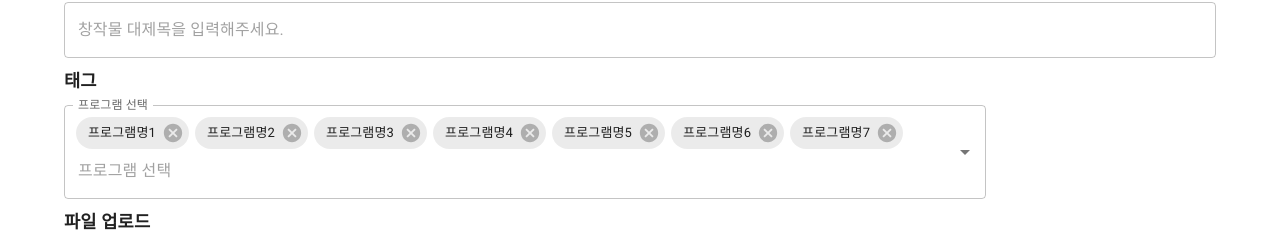
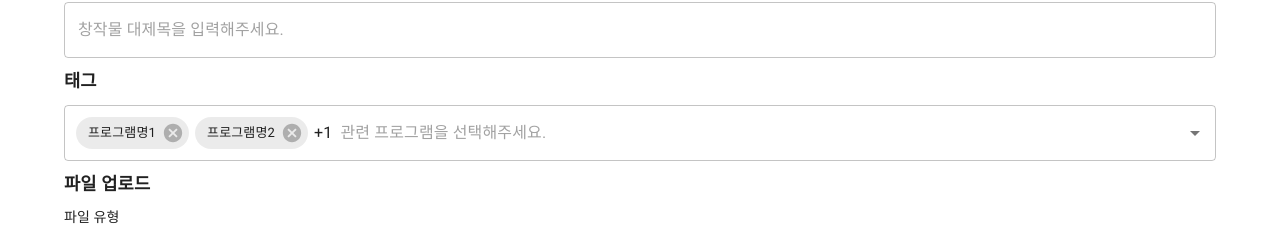
Before and after one commit to No-Devides-Found/digiteo-frontend, a React (Create React App) app: page /editpractice in a window 1280 px wide. Shown: the part 182-420 px from the top of the page. Built offline with nearby package versions, Linux system fonts and the light colour scheme; what recoil-persist would draw is missing.

Commit message:
창작마루 작성 페이지 태그 수정

```diff
--- a/src/components/common/Tags/Tags.jsx
+++ b/src/components/common/Tags/Tags.jsx
@@ -1,49 +1,22 @@
 import * as React from 'react';
+import Autocomplete from '@mui/material/Autocomplete';
+import TextField from '@mui/material/TextField';
 
-import { TextField,Autocomplete, Box } from '@mui/material';
-
-
-
-// 유형에 맞는 프로그램 목록들 : programs
-// 검색할 태그 상태값 : searchTags, setSearchTags
-export default function Tags({programs, searchTags, setSearchTags}) {
-  // 창작마루 리스트 프로그램 태그 선택 -> 검색과 같음
-
-
-  const handleTagChange = (event, newValue) => {
-
-    setSearchTags(
-
-      )
-    console.log(searchTags)
-    // setPractice((prevPractice) => ({
-    //   ...prevPractice,
-    //   tags: newValue,
-    // }));
-  };
-
+function Tags({ programs }) {
   return (
-    <Box style={{width:"80%"}}>
     <Autocomplete
       multiple
-          //limitTags={5}
+      limitTags={2}
       id="multiple-limit-tags"
-          name="tags"
       options={programs}
-          value={programs}
-          onChange={handleTagChange}
       getOptionLabel={(option) => option}
-
-          renderInput={(programs) => (
-            <TextField
-            {...programs}
-            label="프로그램 선택" placeholder="프로그램 선택"
-
+      defaultValue={[programs[0], programs[1], programs[2]]}
+      renderInput={(params) => (
+        <TextField {...params} placeholder="관련 프로그램을 선택해주세요." />
+      )}
+      sx={{ width: '100%' }}
     />
-          )}
-
-        />
-    </Box>
-
   );
 }
+
+export default Tags;
--- a/src/pages/Practice/PostPractice.jsx
+++ b/src/pages/Practice/PostPractice.jsx
@@ -8,6 +8,7 @@ import { styled } from "@mui/material/styles";
 
 
 import {
+  Autocomplete,
   Typography,
   Input,
   TextField,
@@ -60,22 +61,24 @@ const StyledChip=styled(Chip)({
 })
 
 
-
+// 창작마루 게시글 작성 페이지
 function PostPractice () {
 
   const navigate = useNavigate();
 
   const [practice, setPractice] = useState({
+    nickname:"",
     title: '',
     createdBy: '',
     tags: [],
     type: '',
-    file: '',
+    files: [],
     story: '',
     review: '',
   });
 
-  const { title, createdBy,  tags, type, file, story, review } = practice; //비구조화 할당
+  const { nickname, title, createdBy,  tags, type, files, story, review } = practice; //비구조화 할당
+
 
   const onChange = (event) => {
     const { value, name } = event.target;
@@ -90,7 +93,8 @@ function PostPractice () {
   const savePractice = async () => {
     console.log(practice)
     //detailedpractice로 가게 수정해야 함
-    navigate(`/detailedpractice`, {
+    navigate(`/detailedpractice`,
+    {
       state: practice, //전체 'practice'객체 전달
     });
     //practice 객체를 보냄
@@ -99,12 +103,14 @@ function PostPractice () {
     //   navigate('/practicelist/:idx');
     // });
   };
+
+
   //작성 취소
   const backToList = () => {
-    navigate('/practicelist');
+    navigate(-1);
   };
 
-
+  // 전체 프로그램 목록 가져오기
   const programs = [
     '프로그램명1',
     '프로그램명2',
@@ -114,10 +120,9 @@ function PostPractice () {
     '프로그램명6',
     '프로그램명7',
   ];
-  // 수정 페이지로 이동
-  const gotoEdit = (e) => {
-    navigate(`/editpractice`);
-  }
+
+
+
 
   const handleClick = () => {
     console.info('You clicked the Chip.');
@@ -131,9 +136,9 @@ function PostPractice () {
             <StyledPaper>
               <Grid container>
                   <Grid item xs={12} style={{display:"flex", justifyContent:"flex-end"}}>
-                    <Button onClick={gotoEdit} style={{color:"#757575", fontSize:"13px"}} >
-                            수정하기 <BorderColorIcon />
-                    </Button>
+                    {/* <Button onClick={gotoEdit} style={{color:"#757575", fontSize:"13px"}} >
+                      수정하기 <BorderColorIcon />
+                    </Button> */}
                   </Grid>
                   <Grid item xs={12}  mt={1}>
 
@@ -161,14 +166,15 @@ function PostPractice () {
                       </Grid>
                       {/*  칩 태그들 */}
                       <Grid item xs={7} mt={2} style={{width:'100%'}}>
-                        <Stack direction="row" spacing={1} >
+                      <Tags programs={programs}/>
+                        {/* <Stack direction="row" spacing={1} >
                           <StyledChip label="Clickable"   onClick={handleClick}/>
                           <StyledChip label="Clickable"  onClick={handleClick}/>
 
 
                           <StyledChip label="Clickable"   onClick={handleClick}/>
                           <StyledChip label="Clickable" onClick={handleClick}/>
-                        </Stack>
+                        </Stack> */}
                   </Grid>
                 </Grid>
             </StyledPaper>
```
Lines whose indentation alone changed are shown as unchanged.
